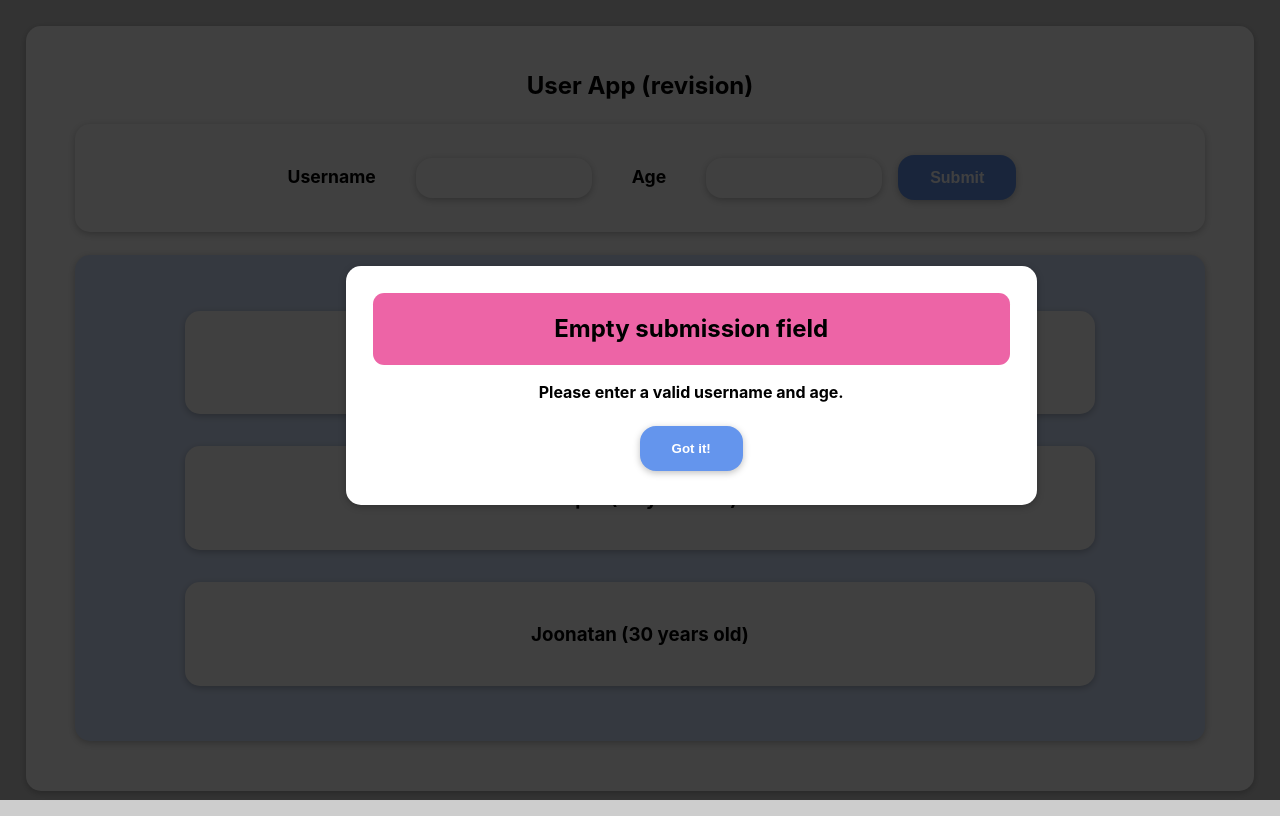
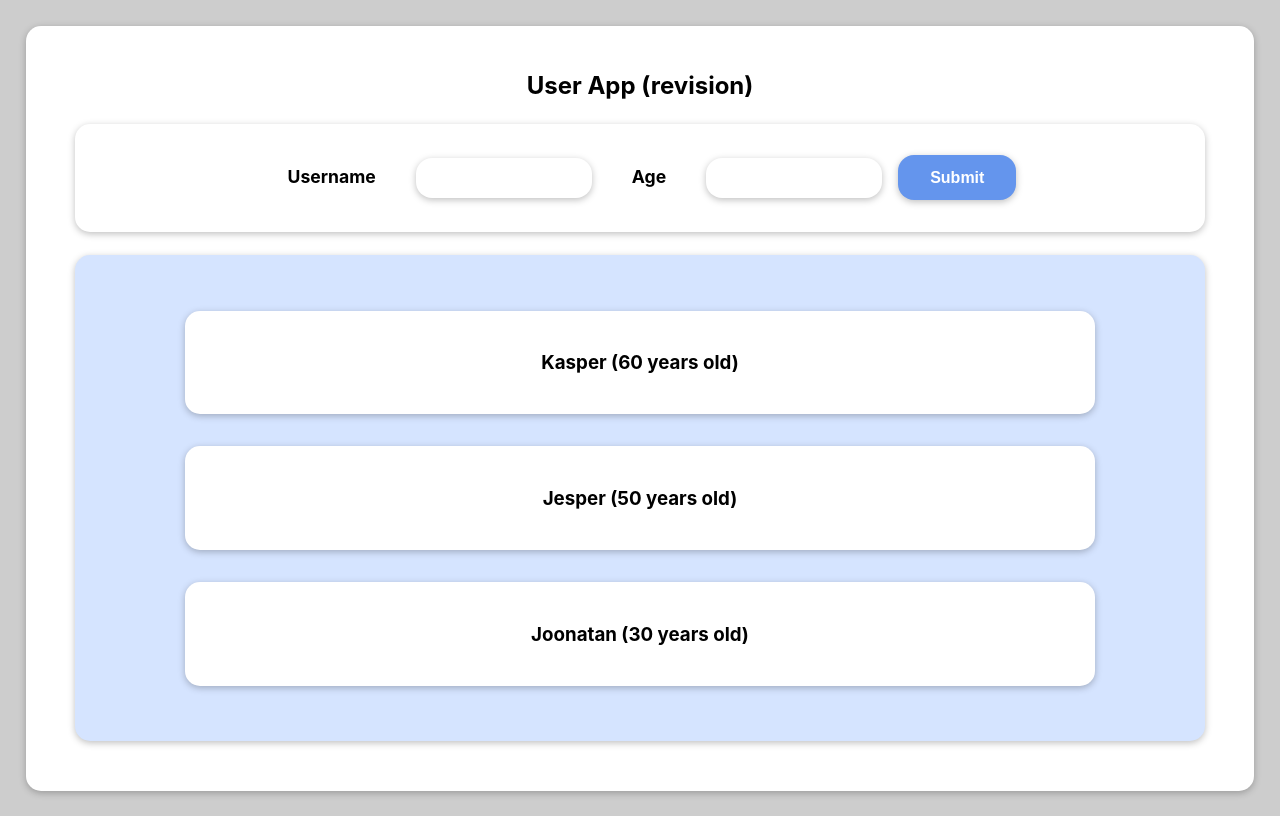
Before and after one commit to maijuriina/User-App-Revision, a React (Create React App) app in the folder user-app-revision/: page / in a window 1280 px wide. Built offline with nearby package versions, Linux system fonts and the light colour scheme.

Commit message:
Error handler now works and disappears

```diff
--- a/user-app-revision/src/components/NewUser/UserForm.js
+++ b/user-app-revision/src/components/NewUser/UserForm.js
@@ -9,6 +9,8 @@ const UserForm = (props) => {
     userName: "",
     userAge: "",
   });
+
+  const [error, setError] = useState();
 
   const userNameChangeHandler = (event) => {
     setUserInput((prevState) => {
@@ -29,10 +31,11 @@ const UserForm = (props) => {
       userInput.userName.trim().length === 0 ||
       userInput.userAge.trim().length === 0
     ) {
-      <ErrorModal
-        title="Empty submission field"
-        message="Please enter a valid username and age."
-      />;
+      setError({
+        title: "Invalid input",
+        message: "Please enter a valid username and age",
+      });
+      return;
     }
 
     const userFormData = {
@@ -49,12 +52,20 @@ const UserForm = (props) => {
     });
   };
 
+  // below clears error
+  const errorHandler = () => {
+    setError(null);
+  };
+
   return (
     <div>
-      <ErrorModal
-        title="Empty submission field"
-        message="Please enter a valid username and age."
-      />
+      {error && (
+        <ErrorModal
+          title={error.title}
+          message={error.message}
+          onConfirm={errorHandler}
+        />
+      )}
       <Card>
         <form onSubmit={submitHandler}>
           <label className={classes.label} htmlFor="username">
--- a/user-app-revision/src/components/UI/ErrorModal.js
+++ b/user-app-revision/src/components/UI/ErrorModal.js
@@ -5,7 +5,7 @@ import Button from "./Button";
 const ErrorModal = (props) => {
   return (
     <div>
-      <div className={classes.backdrop}></div>
+      <div className={classes.backdrop} onClick={props.onConfirm}></div>
       <Card className={classes.modal}>
         <header className={classes.header}>
           <h2>{props.title}</h2>
@@ -15,7 +15,9 @@ const ErrorModal = (props) => {
         </div>
         <footer className={classes.actions}>
           <Button>
-            <span className={classes.buttonText}>Got it!</span>
+            <span className={classes.buttonText} onClick={props.onConfirm}>
+              Got it!
+            </span>
           </Button>
         </footer>
       </Card>
```
